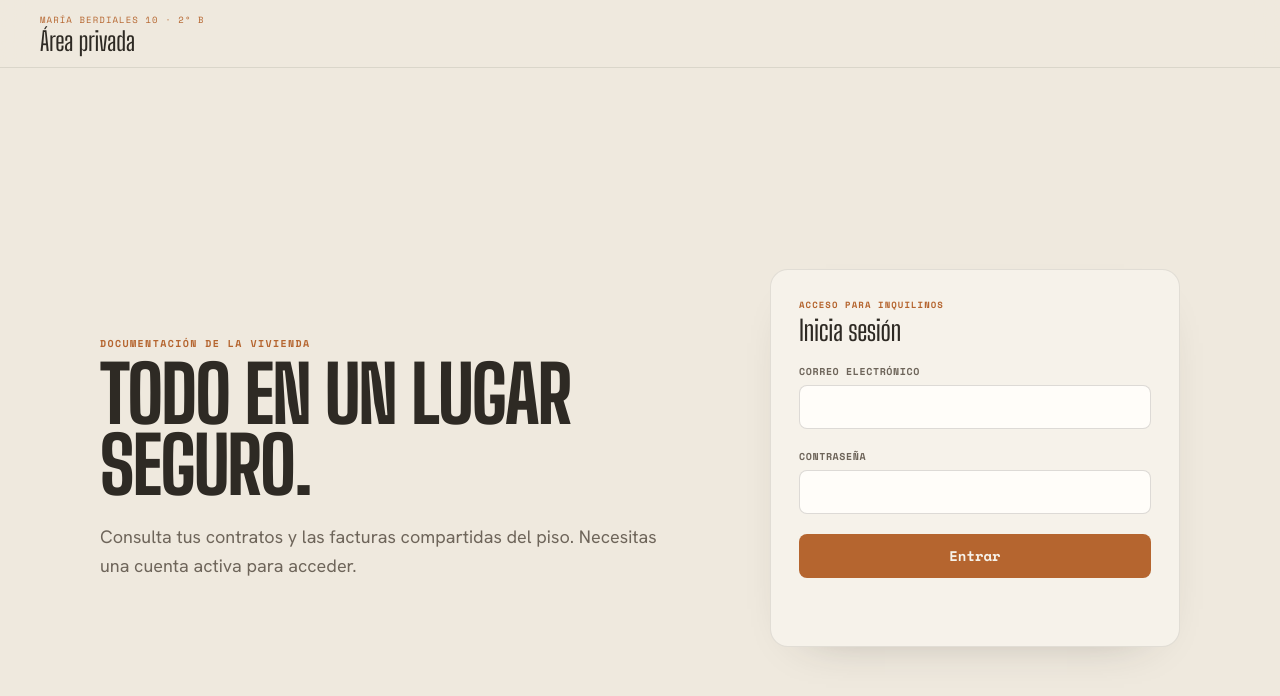
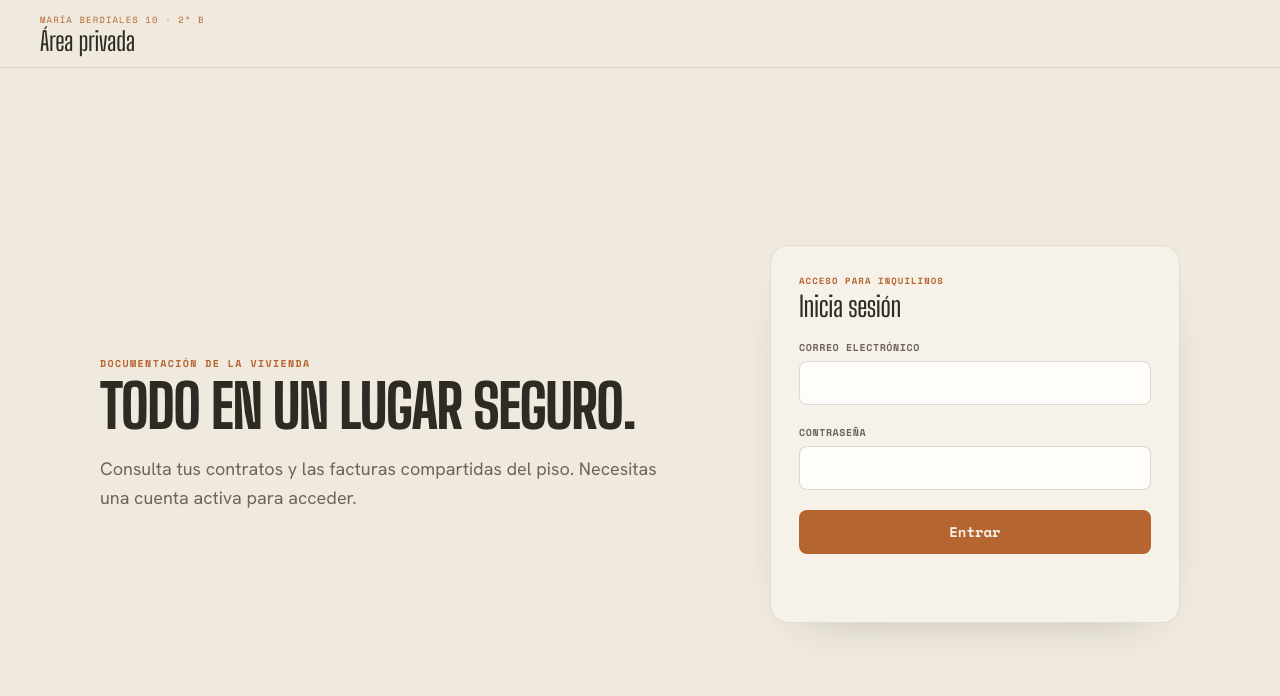
Before and after one commit to juangc/mariaberdiales-rent, a website: page portal.html in a window 1280 px wide. Drawn offline with Linux system fonts and the light colour scheme; no server answers.

Commit message:
Ajusta el título del portal

```diff
--- a/assets/styles.css
+++ b/assets/styles.css
@@ -1211,11 +1211,12 @@ body > .page {
   font-weight: 600;
 }
 .overview-documents-button:hover { color: var(--guide-ink); }
-.login-layout { min-height: calc(100vh - 148px); }
+.login-layout { min-height: calc(94vh - 148px); }
 .portal-hero-title {
   max-width: 650px;
   font-family: "Big Shoulders Display", ui-sans-serif, sans-serif;
   color: var(--guide-ink);
+  font-size: 40px;
   font-weight: 800;
   line-height: .92;
   letter-spacing: -.025em;
@@ -1576,7 +1577,7 @@ body > .page {
   .overview-document-copy { grid-column: 2; grid-row: 1; }
   .overview-document-amount { grid-column: 3; }
   .login-layout { grid-template-columns: minmax(0, 1fr) 410px; gap: 80px; }
-  .portal-hero-title { font-size: 78px; }
+  .portal-hero-title { font-size: 60px; }
   .public-resident-button { width: auto; }
   .resident-wifi-card { grid-template-columns: minmax(0, 1.25fr) minmax(300px, .75fr); }
   .resident-wifi-details { padding: 32px; }
```
Also changed, not shown: assets/tailwind.css.
